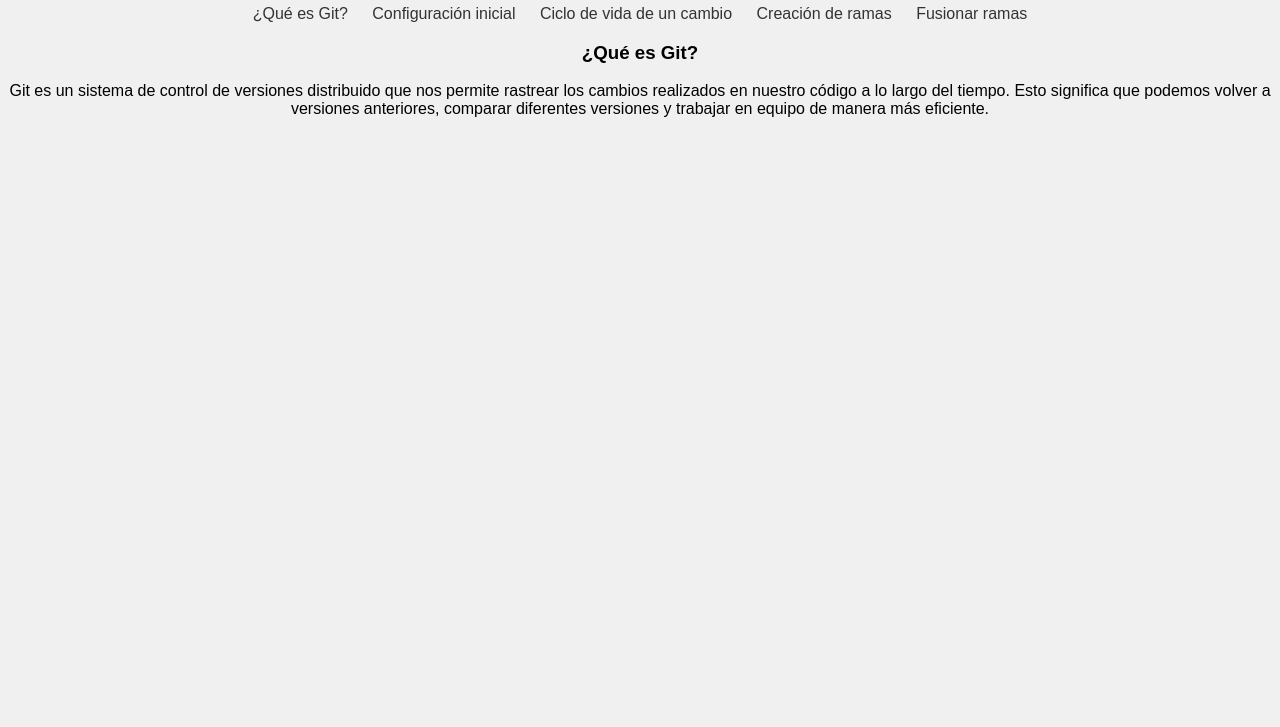
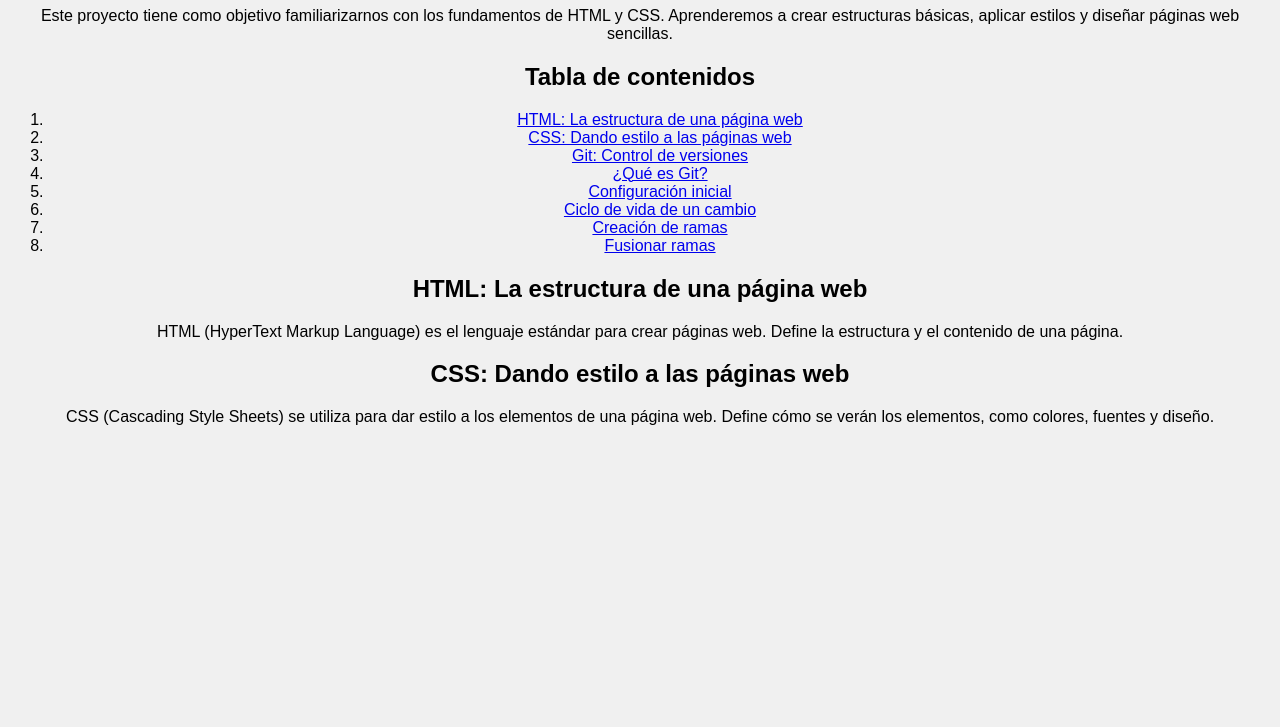
Before and after one commit to frenzydf/Proyecto-Web-Ejemplo, a plain HTML site: page index.html in a window 1280 px wide. Shown: the part 73-800 px from the top of the page. Drawn offline with Linux system fonts and the light colour scheme.

Commit message:
agregando texto html y centrado a la izquierda

```diff
--- a/index.html
+++ b/index.html
@@ -5,21 +5,34 @@
     <link rel="stylesheet" href="style.css">
 </head>
 <body>
-    <h2 class="seccion">Control de versiones con Git</h2>
-    <nav>
-        <ul>
+    <h1>Mi proyecto HTML</h1>
+
+    <p>Este proyecto tiene como objetivo familiarizarnos con los fundamentos de HTML y CSS. Aprenderemos a crear estructuras básicas, aplicar estilos y diseñar páginas web sencillas.</p>
+
+    <h2>Tabla de contenidos</h2>
+    <ol>
+        <li><a href="#html">HTML: La estructura de una página web</a></li>
+        <li><a href="#css">CSS: Dando estilo a las páginas web</a></li>
+        <li><a href="#git">Git: Control de versiones</a></li>
             <li><a href="#que-es-git">¿Qué es Git?</a></li>
             <li><a href="#configuracion-inicial">Configuración inicial</a></li>
             <li><a href="#ciclo-de-vida">Ciclo de vida de un cambio</a></li>
             <li><a href="#creacion-de-ramas">Creación de ramas</a></li>
             <li><a href="#fusionar-ramas">Fusionar ramas</a></li>
-        </ul>
-    </nav>
+    </ol>
 
-    <section id="que-es-git">
-        <h3>¿Qué es Git?</h3>
-        <p>Git es un sistema de control de versiones distribuido que nos permite rastrear los cambios realizados en nuestro código a lo largo del tiempo. Esto significa que podemos volver a versiones anteriores, comparar diferentes versiones y trabajar en equipo de manera más eficiente.</p>
-    </section>
+    <section id="html">
+        <h2>HTML: La estructura de una página web</h2>
+        <p>HTML (HyperText Markup Language) es el lenguaje estándar para crear páginas web. Define la estructura y el contenido de una página.</p>
+        </section>
 
-    </body>
+    <section id="css">
+        <h2>CSS: Dando estilo a las páginas web</h2>
+        <p>CSS (Cascading Style Sheets) se utiliza para dar estilo a los elementos de una página web. Define cómo se verán los elementos, como colores, fuentes y diseño.</p>
+        </section>
+
+    <section id="git">
+        </section>
+
+</body>
 </html>
```
